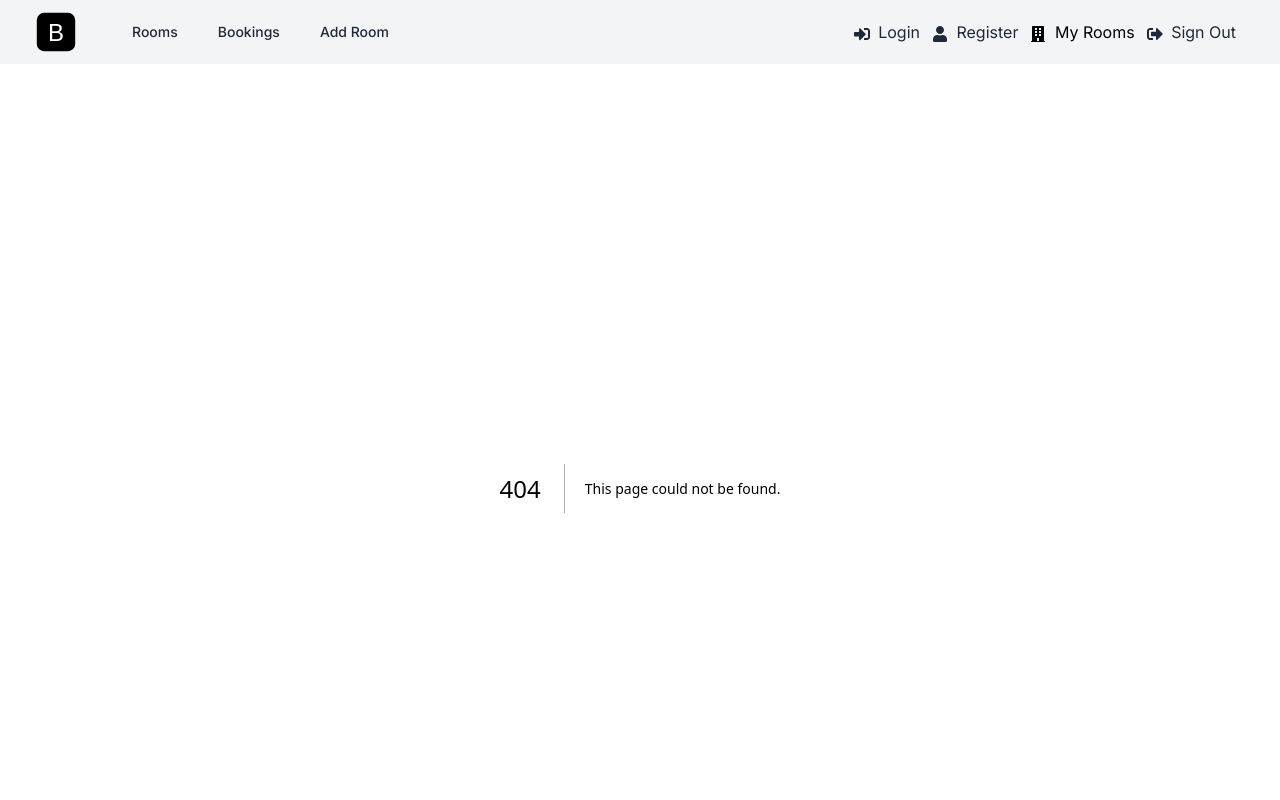
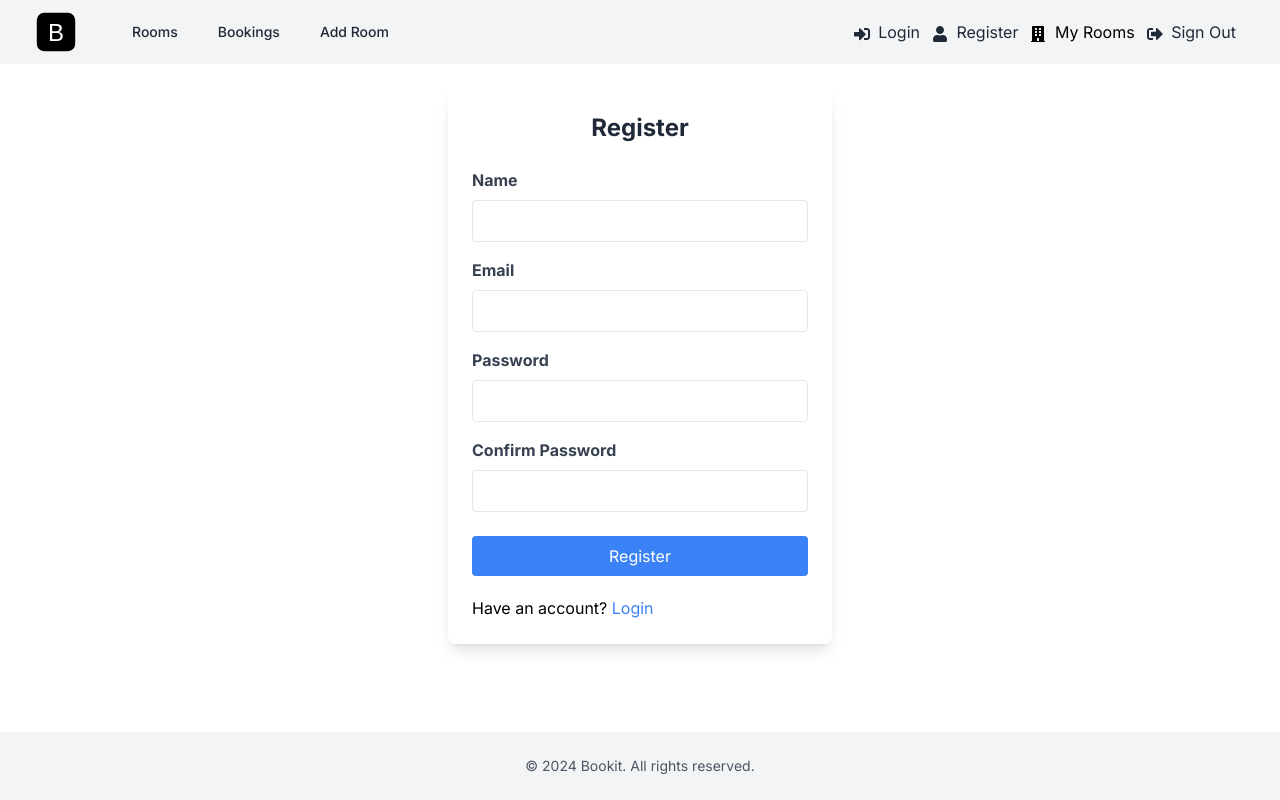
Before and after one commit to yksa/Bookit, a Next.js app: page /register in a window 1280 px wide. Before the commit this address had no page. Shown: the top 800 px of the page. Built offline with nearby package versions, Linux system fonts and the light colour scheme.

Commit message:
feat(auth): add Login and Register pages with forms
- Added Login page with a form for user authentication

-  Added Register page with a form for user registration.

-  Styled both forms with Tailwind CSS for a consistent look and feel.

```diff
--- /dev/null
+++ b/app/(auth)/login/page.tsx
@@ -0,0 +1,66 @@
+import Link from "next/link";
+
+const LoginPage = () => {
+  return (
+    <div className="flex items-center justify-center">
+      <div className="bg-white shadow-lg rounded-lg p-6 w-full max-w-sm mt-20">
+        <form>
+          <h2 className="text-3xl font-bold text-center text-gray-800 mb-8">
+            Login
+          </h2>
+
+          <div className="mb-6">
+            <label
+              htmlFor="email"
+              className="block text-gray-700 font-bold mb-2"
+            >
+              Email
+            </label>
+            <input
+              type="email"
+              id="email"
+              name="email"
+              className="border rounded w-full py-3 px-4"
+              required
+            />
+          </div>
+
+          <div className="mb-8">
+            <label
+              htmlFor="password"
+              className="block text-gray-700 font-bold mb-2"
+            >
+              Password
+            </label>
+            <input
+              type="password"
+              id="password"
+              name="password"
+              className="border rounded w-full py-3 px-4"
+              required
+            />
+          </div>
+
+          <div className="flex flex-col gap-6">
+            <button
+              type="submit"
+              className="bg-blue-500 text-white px-4 py-3 rounded hover:bg-blue-700"
+            >
+              Login
+            </button>
+
+            <p className="text-center">
+              No account?
+              <Link href="/register" className="text-blue-500">
+                {" "}
+                Register
+              </Link>
+            </p>
+          </div>
+        </form>
+      </div>
+    </div>
+  );
+};
+
+export default LoginPage;
--- /dev/null
+++ b/app/(auth)/register/page.tsx
@@ -0,0 +1,101 @@
+import Link from "next/link";
+
+const RegisterPage = () => {
+  return (
+    <div
+      className="flex flex-1 items-center justify-center"
+      style={{ height: "100%" }}
+    >
+      <div className="bg-white shadow-lg rounded-lg p-6 w-full max-w-sm">
+        <form>
+          <h2 className="text-2xl font-bold text-center text-gray-800 mb-6">
+            Register
+          </h2>
+
+          <div className="mb-4">
+            <label
+              htmlFor="name"
+              className="block text-gray-700 font-bold mb-2"
+            >
+              Name
+            </label>
+            <input
+              type="text"
+              id="name"
+              name="name"
+              className="border rounded w-full py-2 px-3"
+              required
+            />
+          </div>
+
+          <div className="mb-4">
+            <label
+              htmlFor="email"
+              className="block text-gray-700 font-bold mb-2"
+            >
+              Email
+            </label>
+            <input
+              type="email"
+              id="email"
+              name="email"
+              className="border rounded w-full py-2 px-3"
+              required
+            />
+          </div>
+
+          <div className="mb-4">
+            <label
+              htmlFor="password"
+              className="block text-gray-700 font-bold mb-2"
+            >
+              Password
+            </label>
+            <input
+              type="password"
+              id="password"
+              name="password"
+              className="border rounded w-full py-2 px-3"
+              required
+            />
+          </div>
+
+          <div className="mb-6">
+            <label
+              htmlFor="confirm-password"
+              className="block text-gray-700 font-bold mb-2"
+            >
+              Confirm Password
+            </label>
+            <input
+              type="password"
+              id="confirm-password"
+              name="confirm-password"
+              className="border rounded w-full py-2 px-3"
+              required
+            />
+          </div>
+
+          <div className="flex flex-col gap-5">
+            <button
+              type="submit"
+              className="bg-blue-500 text-white px-4 py-2 rounded hover:bg-blue-700"
+            >
+              Register
+            </button>
+
+            <p>
+              Have an account?
+              <Link href="/login" className="text-blue-500">
+                {" "}
+                Login
+              </Link>
+            </p>
+          </div>
+        </form>
+      </div>
+    </div>
+  );
+};
+
+export default RegisterPage;
--- a/app/layout.tsx
+++ b/app/layout.tsx
@@ -22,7 +22,7 @@
     <html lang="en">
       <body className={`${inter.className} flex flex-col min-h-screen`}>
         <Header />
-        <main className="w-full mx-auto max-w-7xl px-4 py-6 sm:px-6 lg:px-8 flex-grow flex-1">
+        <main className="w-full mx-auto max-w-7xl px-4 py-6 sm:px-6 lg:px-8 flex-grow">
           {children}
         </main>
         <Footer />
--- a/components/Header.tsx
+++ b/components/Header.tsx
@@ -21,13 +21,13 @@
                   Rooms
                 </Link>
                 <Link
-                  href="/bookings.html"
+                  href="/bookings"
                   className="rounded-md px-3 py-2 text-sm font-medium text-gray-800 hover:bg-gray-700 hover:text-white"
                 >
                   Bookings
                 </Link>
                 <Link
-                  href="/add-room.html"
+                  href="/rooms/add"
                   className="rounded-md px-3 py-2 text-sm font-medium text-gray-800 hover:bg-gray-700 hover:text-white"
                 >
                   Add Room
@@ -41,22 +41,22 @@
             <div className="ml-4 flex items-center md:ml-6">
               {/* Logout only */}
               <Link
-                href="login.html"
+                href="/login"
                 className="mr-3 text-gray-800 hover:text-gray-600"
               >
                 <FaSignInAlt className="inline mr-1" /> Login
               </Link>
               <Link
-                href="register.html"
+                href="/register"
                 className="mr-3 text-gray-800 hover:text-gray-600"
               >
                 <FaUser className="inline mr-1" /> Register
               </Link>
-              <Link href="my-rooms.html">
+              <Link href="/rooms/my">
                 <FaBuilding className="inline mr-1" /> My Rooms
               </Link>
               <Link
-                href="login.html"
+                href="/login"
                 className="mx-3 text-gray-800 hover:text-gray-600"
               >
                 <FaSignOutAlt className="inline mr-1" /> Sign Out
@@ -77,13 +77,13 @@
           </Link>
           {/* Logged In Only */}
           <Link
-            href="/bookings.html"
+            href="/bookings"
             className="block rounded-md px-3 py-2 text-base font-medium text-gray-800 hover:bg-gray-700 hover:text-white"
           >
             Bookings
           </Link>
           <Link
-            href="/add-room.html"
+            href="/rooms/add"
             className="block rounded-md px-3 py-2 text-base font-medium text-gray-800 hover:bg-gray-700 hover:text-white"
           >
             Add Room
```
